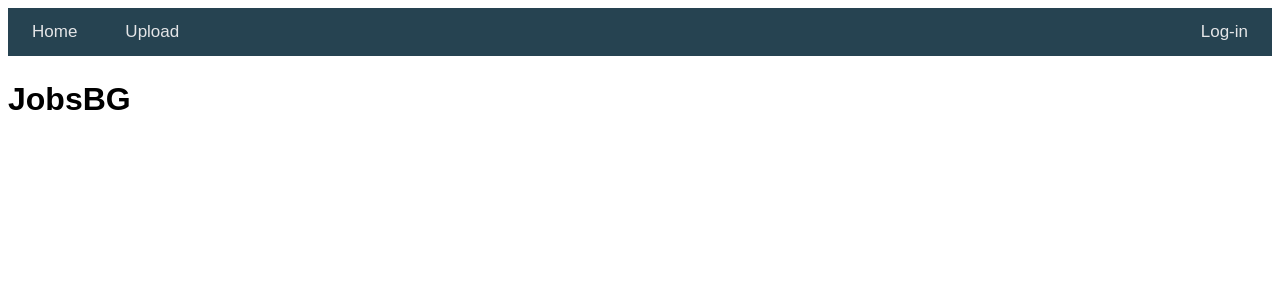
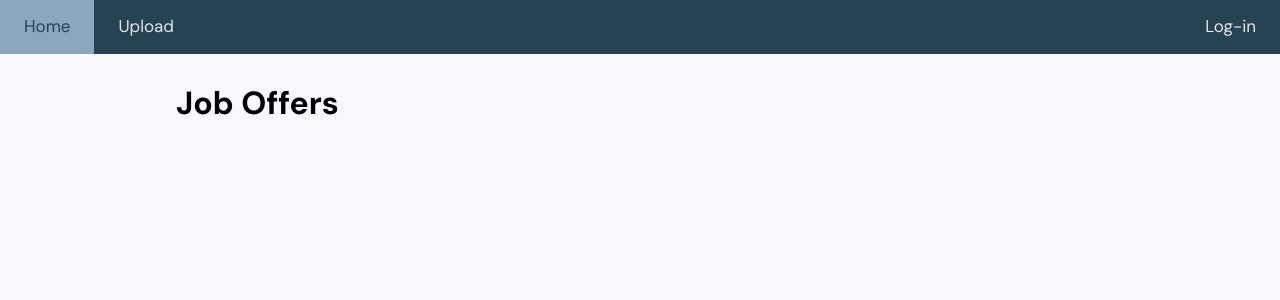
Before and after one commit to stephie306/JobsBG, a PHP site: page / in a window 1280 px wide. Shown: the top 300 px of the page. Run offline with PHP 8.4, Linux system fonts and the light colour scheme; data that the repository does not hold is empty.

Commit message:
Home page and Simple post

```diff
--- a/index.php
+++ b/index.php
@@ -5,34 +5,54 @@
     <link rel="stylesheet" href="style/navbar.css" type="text/css">
     <meta charset="utf-8"/>
     <meta name="viewport" content="width=device-width, initial-scale=1.0">
+    <meta http-equiv="X-UA-Compatible" content="IE=edge">
+    <link rel="preconnect" href="https://fonts.gstatic.com">
+
+	<link rel="stylesheet" href="./css/master.css">
+	<link href="https://fonts.googleapis.com/css2?family=DM+Sans:wght@400;500;700&display=swap" rel="stylesheet">
 </head>
 <body>
 
-<main>
 <div class="navbar">
     <a href="./index.php">Home</a>
     <a href="./static/upload.php">Upload</a>
     <a class="right-bar" href="./auth/login.php">Log-in</a>
 </div>
 
-    <div class="home">
-        <h1>JobsBG</h1>
-    </div>
-</main>
+<div class="site-wrapper">
+
+    <header class="site-header">
+        <h1 class="site-title">Job Offers</h1>
+    </header>
 
     <?php
         require('./db.php');
-    $query    = "SELECT * FROM `users`";
+        $query = "SELECT * FROM `submission`";
         $result = mysqli_query($con, $query) or die($con->error);
         $rows = mysqli_num_rows($result);
 
         if ($rows > 0) {
             while($row = $result->fetch_assoc()) {
-          echo ($row['username'] . " at " . $row['email'] . "</a><br><hr>");
+                if($row['state'] == 'accepted'){ ?>
+                    <ul class="jobs-listing">
+                    <li class="job-card">
+                        <div class="job-primary">
+                            <h2 class="job-title"><a href="./static/single.php"><?php echo ($row['title']) ?></a></h2>
+                            <div class="job-meta">
+                                <a class="meta-company"><?php echo ($row['company']) ?></a>
+                            </div>
+                        </div>
+                    </li>
+                </ul>
+<?php
                 }
             }
+        }
+    ?>
 
-?>
+</div>
+
+
 
 </body>
 </html>
--- a/style/navbar.css
+++ b/style/navbar.css
@@ -1,4 +1,4 @@
-body {font-family: Arial, Helvetica, sans-serif;}
+body {margin: 0; font-family: Arial, Helvetica, sans-serif;}
 * {box-sizing: border-box}
 
 .navbar {
--- a/style/upload.css
+++ b/style/upload.css
@@ -7,7 +7,7 @@ input[type=text] {
   background: #e4e5e7;
 }
 
-input[type=description] {
+textarea[type=description] {
   width: 100%;
   height: 40%;
   padding: 15px;
```
Also changed, not shown: static/admin.php (+9 -11 lines), static/single.php (added, +67 -0 lines), static/upload.php (+5 -10 lines). Lines whose indentation alone changed are shown as unchanged.
